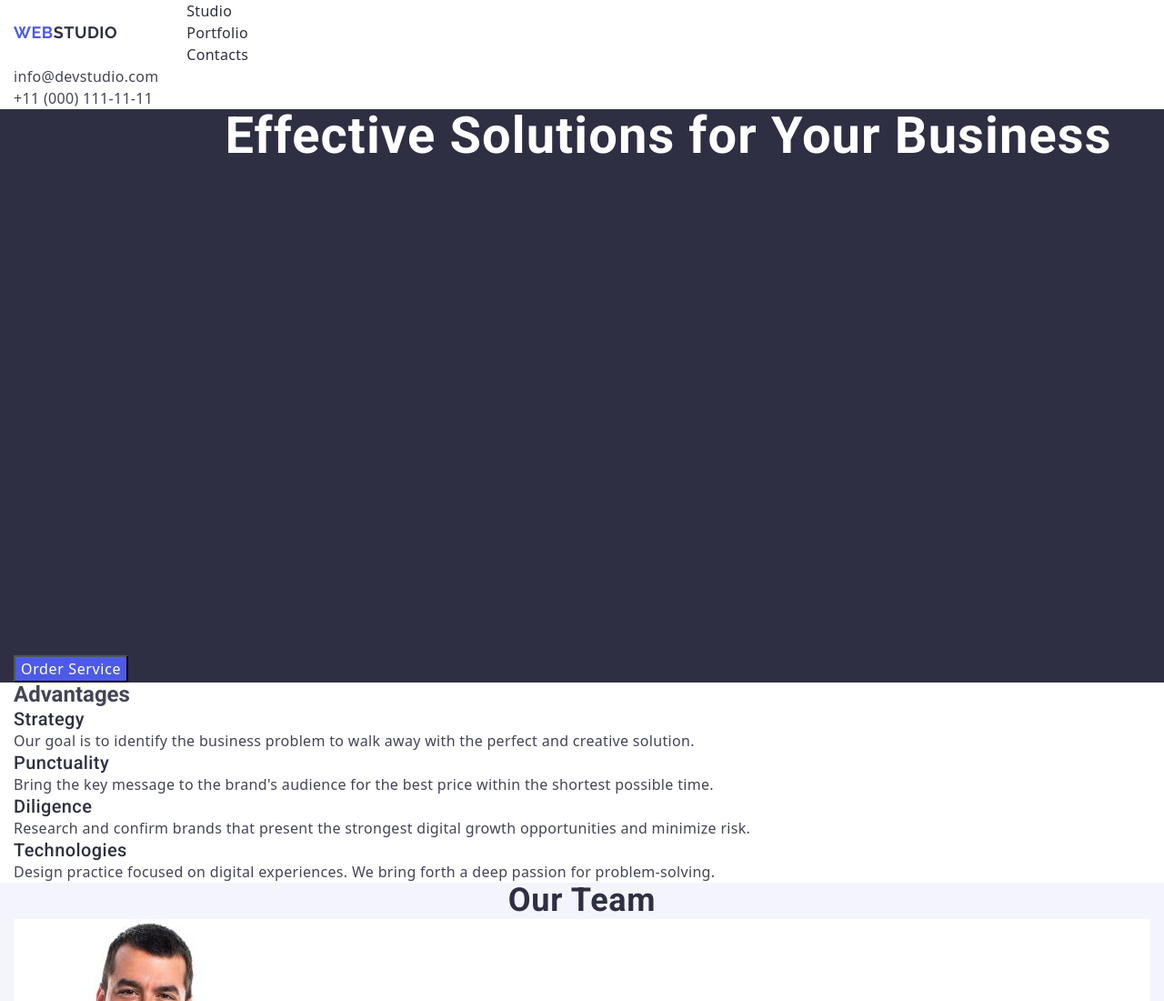
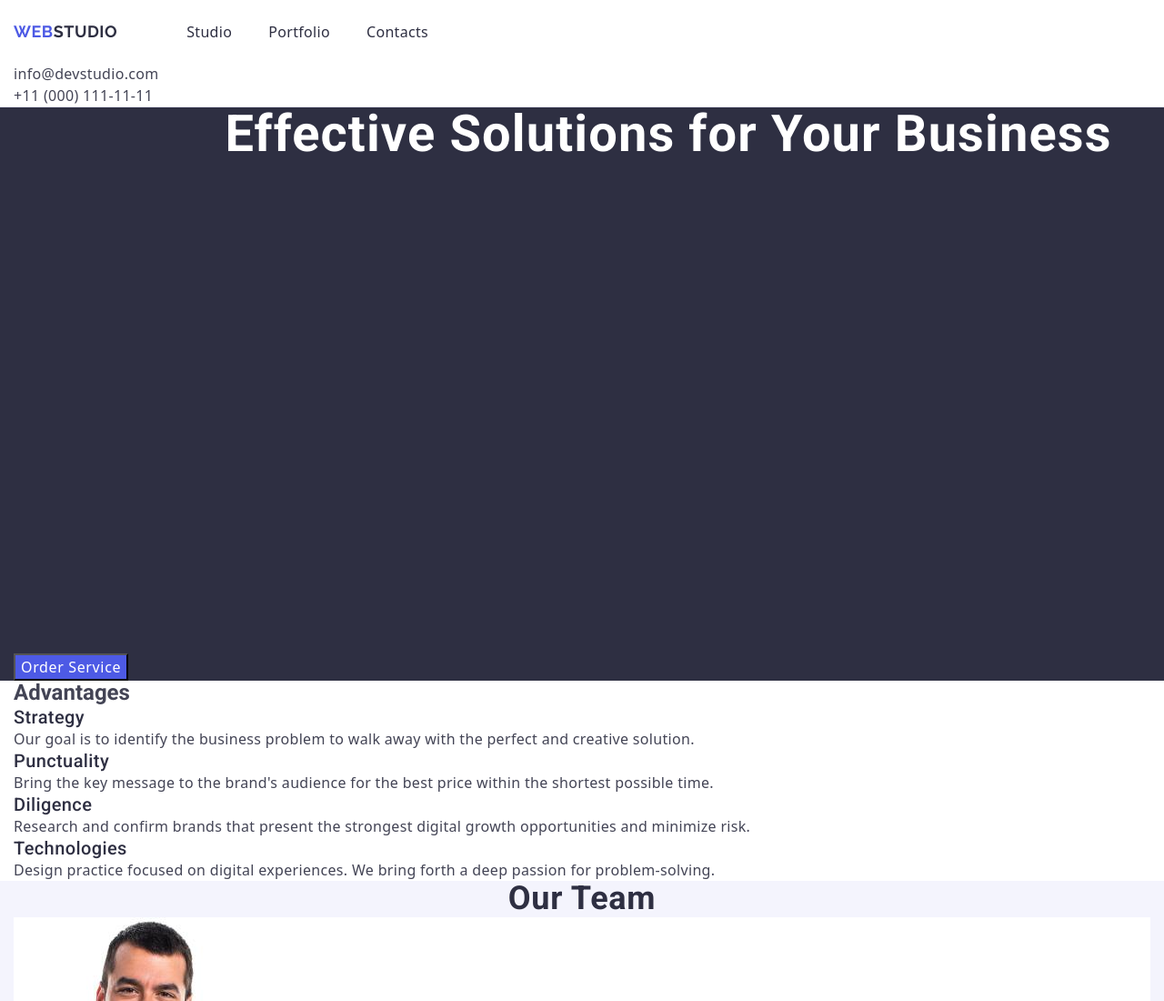
Before and after one commit to nktbsk/goit-markup-hw-03, a plain HTML site: page index.html in a window 1280 px wide. Shown: the top 1100 px of the page at 91% size. Drawn offline with nearby package versions, Linux system fonts and the light colour scheme.

Commit message:
Correction 2

```diff
--- a/css/style.css
+++ b/css/style.css
@@ -36,6 +36,9 @@ h1 {
   color: #fff;
 }
 /* header */
+.header{
+  border-bottom: 1px solid #e7e9fc
+}
 .nav{
   display: flex;
   align-items: center;
@@ -49,25 +52,41 @@ h1 {
   font-family: "Raleway", sans-serif;
   color:  #4d5ae5;
   margin-right: 76px;
+  padding-top: 24px;
+  padding-bottom: 24px;
 }
-.nav .list {
+.nav .item {
   font-size: 16px;
   line-height: 150%;
   letter-spacing: 0.02em;
   font-weight: 500;
   color: #2e2f42;
+  margin-right: 40px;
+}
+.nav .item:last-child{
+  margin-right: 0px;
+}
+.nav .list{
+display: flex;
 }
 .studio {
   color: #2e2f42;
 }
-link {
+.link {
   color: #2e2f42;
 }
-link:hover {
+.link:hover {
   color: #404bbf;
 }
-link:active {
+.link:active {
   color: #404bbf;
+}
+.address .item{
+  display: flex;
+  margin-right: 40px;
+}
+.address .item:last-child{
+  margin-right: 0px;
 }
 .address .a-link {
   font-weight: 400;
@@ -83,13 +102,13 @@ link:active {
 .a-link:focus{
   color: #404bbf;
 }
-.list .hed-link{
+.item .hed-link{
   color: #2e2f42;
 }
-.list .hed-link:hover{
+.item .hed-link:hover{
   color: #404bbf;
 }
-.list .hed-link:focus{
+.item .hed-link:focus{
   color: #404bbf;
 }
 .address{
--- a/index.html
+++ b/index.html
@@ -3,7 +3,10 @@
   <head>
     <meta charset="UTF-8" />
     <meta name="viewport" content="width=device-width, initial-scale=1.0" />
-    <link rel="stylesheet" href="https://cdnjs.cloudflare.com/ajax/libs/modern-normalize/2.0.0/modern-normalize.min.css"/>
+    <link
+      rel="stylesheet"
+      href="https://cdnjs.cloudflare.com/ajax/libs/modern-normalize/2.0.0/modern-normalize.min.css"
+    />
     <link rel="stylesheet" href="./css/style.css" />
     <link
       rel="stylesheet"
@@ -22,38 +25,33 @@
   </head>
   <body>
     <!--header-->
-    <header>
+    <header class="header">
       <div class="container">
         <nav class="nav">
           <a class="link" href="./index.html">
-          Web<span class="studio">Studio</span></a
-        >
-        <ul>
-          <li class="list">
+            Web<span class="studio">Studio</span></a>
+          <ul class="list">
+            <li class="item">
               <a class="hed-link" href="./index.html">Studio</a>
             </li>
-          <li class="list">
+            <li class="item">
               <a class="hed-link" href="">Portfolio</a>
             </li>
-          <li class="list"><a class="hed-link" href="">Contacts</a></li>
+            <li class="item"><a class="hed-link" href="">Contacts</a></li>
           </ul>
         </nav>
-    </div>
-
         <address class="address">
-        <div class="container">
-        <ul>
-          <li>
+          <ul class="list">
+            <li class="item">
               <a class="a-link" href="mailto:info@devstudio.com"
-              >info@devstudio.com</a
-            >
+                >info@devstudio.com</a>
             </li>
-          <li>
+            <li class="item">
               <a class="a-link" href="tel:+110001111111">+11 (000) 111-11-11</a>
             </li>
           </ul>
+        </address>
       </div>
-      </address>
     </header>
     <!--main-->
     <main>
@@ -71,8 +69,8 @@
             <li class="section-adv">
               <h3 class="h-adv">Strategy</h3>
               <p class="p-adv">
-              Our goal is to identify the business problem to walk away with the
-              perfect and creative solution.
+                Our goal is to identify the business problem to walk away with
+                the perfect and creative solution.
               </p>
             </li>
             <li class="section-adv">
@@ -223,8 +221,8 @@
           >Web<span class="studio">Studio</span></a
         >
         <p class="text-footer">
-        Increase the flow of customers and sales for your business with digital
-        marketing & growth solutions.
+          Increase the flow of customers and sales for your business with
+          digital marketing & growth solutions.
         </p>
       </div>
     </footer>
```
Lines whose indentation alone changed are shown as unchanged.
